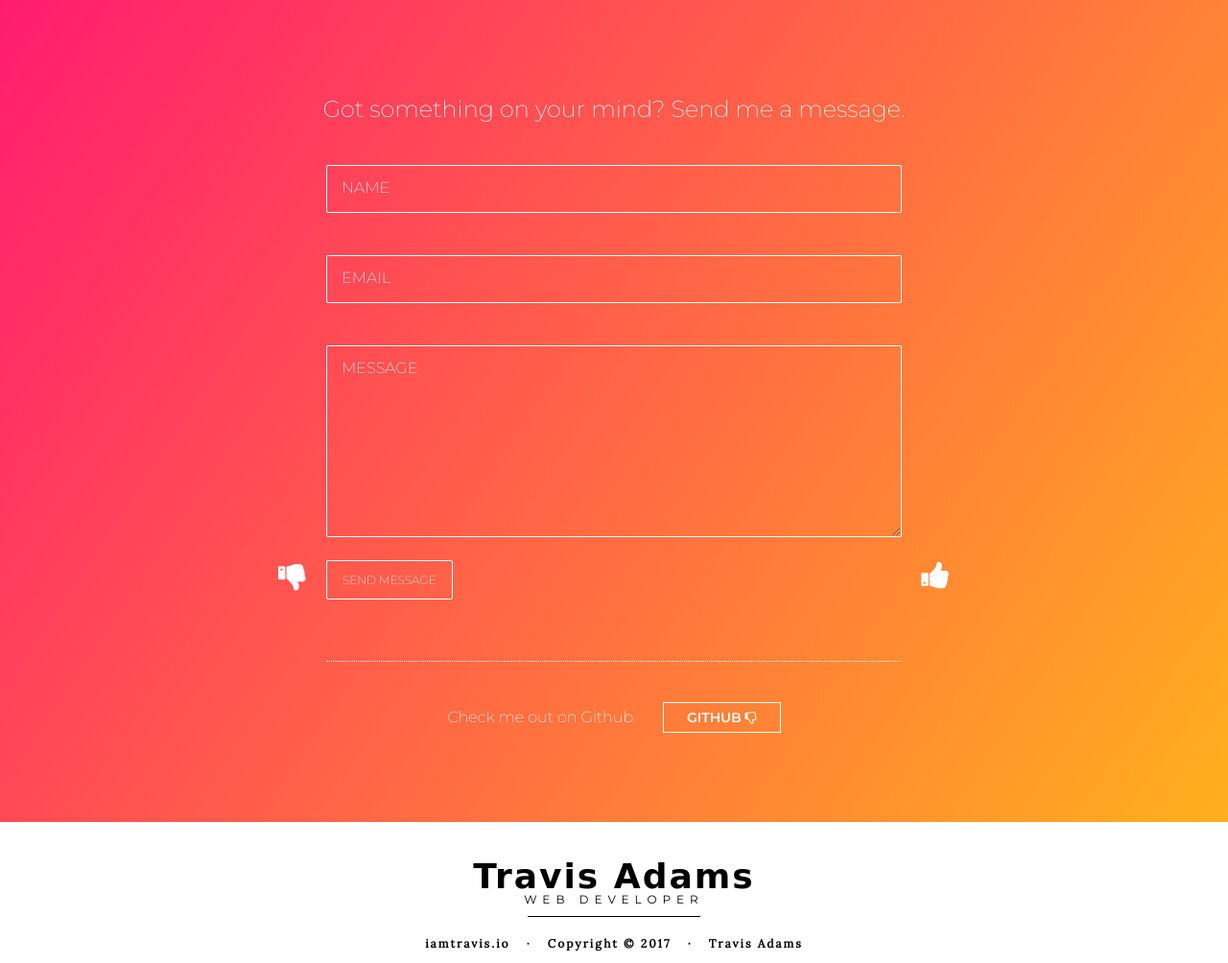
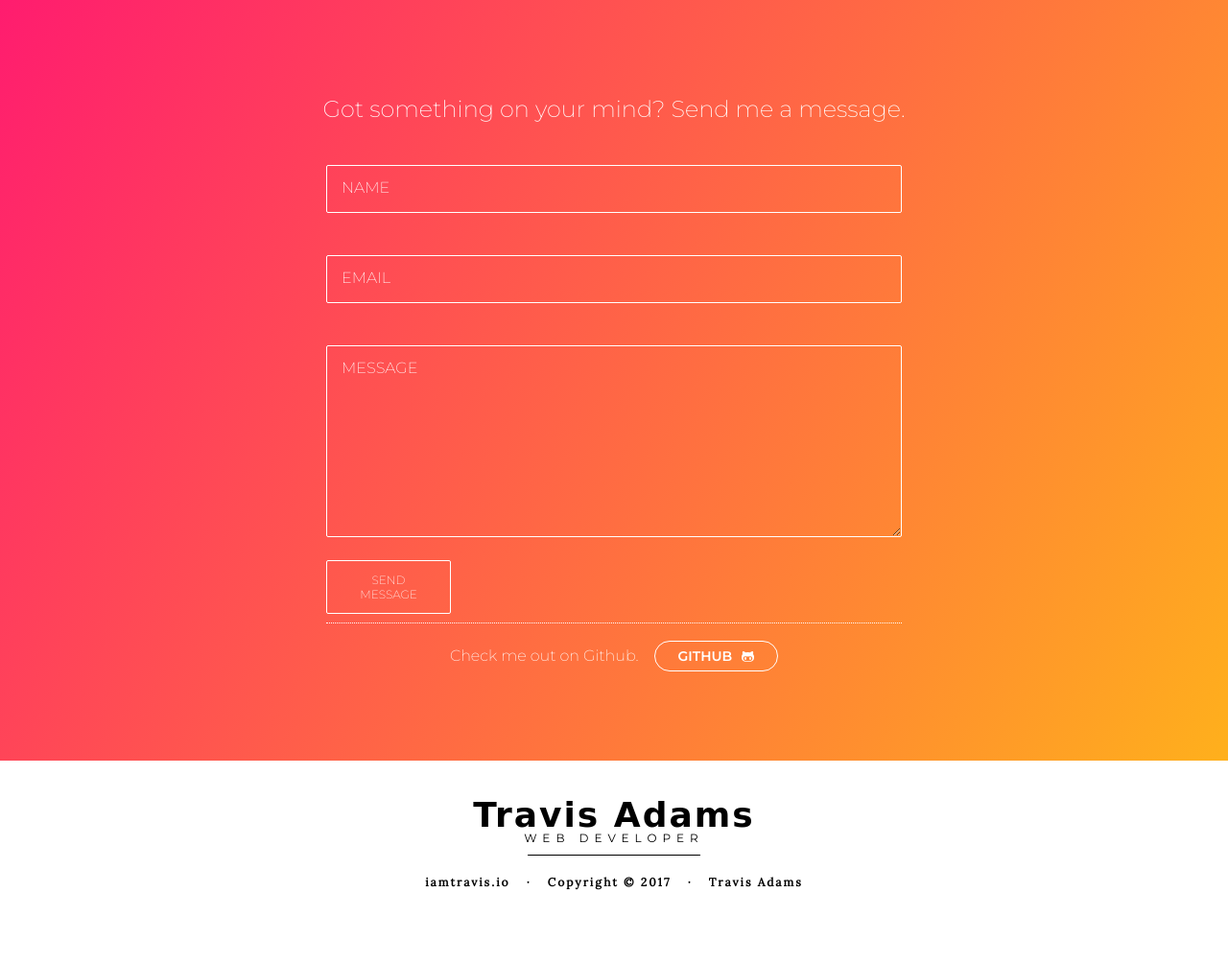
Before and after one commit to Travisaurus-Rex/portfolio, a PHP site: page / in a window 1280 px wide. Shown: the part 3931-4935 px from the top of the page at 96% size. After the commit the page ends 4859 px from the top, so only its background shows below. Run offline with PHP 8.4, Linux system fonts and the light colour scheme; some web fonts are replaced.

Commit message:
more usable form

```diff
--- a/app.js
+++ b/app.js
@@ -397,7 +397,14 @@ $(document).ready(function() {
                 break;
         }
         if (validateForm()) {
+            if ($('#submit').hasClass('submit-not-ready')) {
+                $('#submit').removeClass('submit-not-ready').addClass('submit-ready');
+            }
             submit.classList.add('submit-ready');
+        } else {
+            if ($('#submit').hasClass('submit-ready')) {
+                $('#submit').removeClass('submit-ready').addClass('submit-not-ready');
+            }
         }
     }
 
@@ -462,6 +469,8 @@ $(document).ready(function() {
         messageLabel = document.querySelector('#message-label'),
         messageValid = false;
 
+    var form = document.querySelector('#contact-form');
+
     var submit = document.querySelector('#submit');
 
     name.addEventListener('keyup', checkForm);
@@ -490,7 +499,16 @@ $(document).ready(function() {
     submit.addEventListener('click', function(e) {
         e.preventDefault();
         if (validateForm()) {
-            var form = document.querySelector('#contact-form');
+            console.log('Form is gud');
+            $('.contact-h1').addClass('fadeOut');
+            $('#contact-form').addClass('fadeOut');
+            setTimeout(function() {
+                $('.contact-h1').css('z-index', '-25');
+                $('#contact-form').css('z-index', '-25');
+                $('.spinner').css('display', 'block');
+                $('.spinner').addClass('fadeIn');
+            }, 150);
+            /*
 
             $.ajax({
                 url: "https://formspree.io/baolongrex@gmail.com",
@@ -501,16 +519,20 @@ $(document).ready(function() {
                     //$contactForm.append('<div class="alert alert--loading">Sending message…</div>');
                 },
                 success: function(data) {
-                    //$contactForm.find('.alert--loading').hide();
-                    //$contactForm.append('<div class="alert alert--success">Message sent!</div>');
-                    console.log('it worked!!!!');
+
                 },
                 error: function(err) {
-                    //$contactForm.find('.alert--loading').hide();
-                    //$contactForm.append('<div class="alert alert--error">Ops, there was an error.</div>');
-                    console.log('you failed, fucknuts');
+
                 }
             });
+
+            */
+        } else {
+            $('.input-submit').addClass('impatient');
+            setTimeout(function() {
+                $('.input-submit').removeClass('impatient');
+            }, 3000);
+            console.log('Form is not gud');
         }
     });
 })
--- a/index.html
+++ b/index.html
@@ -178,6 +178,7 @@
 </section>
 <section id="contact-section">
 	<canvas class="granim-el2"></canvas>
+	<div class="form-container">
 	<h1 class="contact-h1">Got something on your mind? Send me a message.</h1>
 		<form id="contact-form" class="contact-form">
 			<label id="name-label" for="name_field" class="label">Name</label>
@@ -188,13 +189,14 @@
 			<textarea id="message" name="message" class="text-area input-field"></textarea>
 			<input type="text" name="_gotcha" style="display:none" />
 			<button id="submit" class="input-submit">Send Message</button>
-		<i class="fa fa-thumbs-down thumbdown" aria-hidden="true"></i>
-		<i class="fa fa-thumbs-up thumbup" aria-hidden="true"></i>
 		</form>
-
+		<div class="loader-container">
+		<div class="spinner spinner-1"></div>
+		</div>
+	</div>
 	<div id="github-plug">
 		<span class="github-plug-text">Check me out on Github.</span>
-		<a href="https://github.com/Travisaurus-Rex" target="__blank" class="ghost-button github">Github <i class="fa fa-thumbs-o-down" aria-hidden="true"></i></a>
+		<a href="https://github.com/Travisaurus-Rex" target="__blank" class="ghost-button github">Github <i class="fa fa-github-alt" aria-hidden="true"></i></a>
 	</div>
 </section>
 <footer>
--- a/style.css
+++ b/style.css
@@ -851,7 +851,7 @@ section#about-me-section {
   font-family: 'Montserrat', sans-serif;
   font-weight: 100;
   margin: 0 auto;
-  padding-top: 48px;
+  padding-top: 24px;
   border-top: 1px dotted white;
   text-align: center;
 }
@@ -868,9 +868,14 @@ section#about-me-section {
   font-size: 14px;
   color: white;
   border: 1px solid white;
+  border-radius: 25px;
   text-decoration: none;
-  margin-left: 24px;
+  margin-left: 12px;
   background-color: transparent;
+}
+
+.fa-github-alt {
+  margin-left: 6px;
 }
 
 .contact-form .fa {
@@ -894,7 +899,7 @@ section#about-me-section {
   max-width: 600px;
   z-index: 100;
   margin: 0 auto;
-  margin-bottom: 64px;
+  margin-bottom: 100px;
 }
 
 .input-field {
@@ -915,15 +920,11 @@ section#about-me-section {
   transition: all 150ms ease-out;
 }
 
-.input-field:focus {
-  color: black;
-  background-color: white;
-  transition: all 150ms ease-out 150ms;
-}
 
 .input-valid {
   color: black;
   background-color: white;
+  transition: all 150ms ease-out;
 }
 
 .text-area {
@@ -943,9 +944,48 @@ section#about-me-section {
   font-weight: 100;
   text-transform: uppercase;
   padding: 12px 16px;
-  position: relative;
-  left: 0;
+  position: absolute;
+  right: 470px;
   transition: all 150ms ease-out;
+}
+
+.impatient:before {
+  animation: impatient 3s linear forwards;
+}
+
+.impatient:before {
+  content: 'You have to fill out the form before sending it, genius.';
+  text-transform: none;
+  display: block;
+  width: 400px;
+  position: absolute;
+  top: 12px;
+  left: 120px;
+  color: white;
+  opacity: 0;
+}
+
+@keyframes impatient {
+  0% {
+    opacity: 0;
+    top: 18px;
+  }
+  10% {
+    opacity: 0;
+  }
+
+  20% {
+    opacity: 1;
+  }
+
+  90% {
+    opacity: 1;
+  }
+
+  100% {
+    top: 2px;
+    opacity: 0;
+  }
 }
 
 .input-submit:after {
@@ -958,18 +998,14 @@ section#about-me-section {
   border-left: none;
   transform: rotateZ(45deg);
   position: absolute;
-  right: 22px;
+  right: 30px;
   top: 15px;
   font-size: 1em;
   opacity: 0;
   transition: all 250ms ease-out;
 }
 
-.input-submit:hover {
-  padding-right: 36px;
-}
-
-.input-submit:hover:after {
+.submit-ready:hover:after {
   right: 20px;
   opacity: 1;
 }
@@ -1036,16 +1072,21 @@ footer span {
 }
 
 .submit-ready {
-  animation: submit-ready 400ms cubic-bezier(.62,-0.29,.64,1.44) forwards;
+  animation: submit-ready 250ms ease-in-out forwards;
   cursor: pointer;
   background-color: transparent;
   color: white;
   transition: all 200ms ease;
 }
 
+.submit-not-ready {
+  animation: submit-not-ready 250ms ease-in-out forwards;
+  background-color: transparent;
+  color: white;
+}
+
 .submit-ready:hover {
-  background-color: white;
-  color: black;
+  padding-right: 36px;
 }
 
 @keyframes label-slide-up {
@@ -1078,10 +1119,81 @@ footer span {
 
 @keyframes submit-ready {
   0% {
-    left: 0px;
+    right: 470px;
   }
 
   100% {
-    left: 500px;
+    right: 0px;
   }
 }
+
+@keyframes submit-not-ready {
+  0% {
+    right: 0px;
+  }
+
+  100% {
+    right: 470px;
+  }
+}
+
+.form-container {
+  height: 550px;
+  position: relative;
+}
+
+.loader-container {
+  position: absolute;
+  margin-left: auto;
+  margin-right: auto;
+  left: 0;
+  right: 0;
+  top: 50%;
+}
+
+.spinner {
+  color: white;
+  width: 125px;
+  height: 125px;
+  background-color: transparent;
+  border-radius: 50%;
+  margin: 0 auto;
+  position: relative;
+  top: 50%;
+  transform: translateY(-50%);
+  display: none;
+  opacity: 0;
+}
+.spinner:after, .spinner:before {
+  content: '';
+  display: block;
+  width: 125px;
+  height: 125px;
+  border-radius: 50%;
+}
+
+.spinner-1:after {
+  position: absolute;
+  top: -5px;
+  left: -5px;
+  border: 5px solid transparent;
+  border-top-color: white;
+  border-bottom-color: white;
+  animation: spinny 2s linear infinite;
+}
+
+@keyframes spinny {
+  0% {
+    transform: rotateZ(0deg);
+  }
+
+  50% {
+    border: 5px solid rgba(255,255,255,0.6);
+    border-top-color: white;
+    border-bottom-color: white;
+  }
+
+  100% {
+    transform: rotateZ(720deg);
+  }
+}
```
Lines whose indentation alone changed are shown as unchanged.
